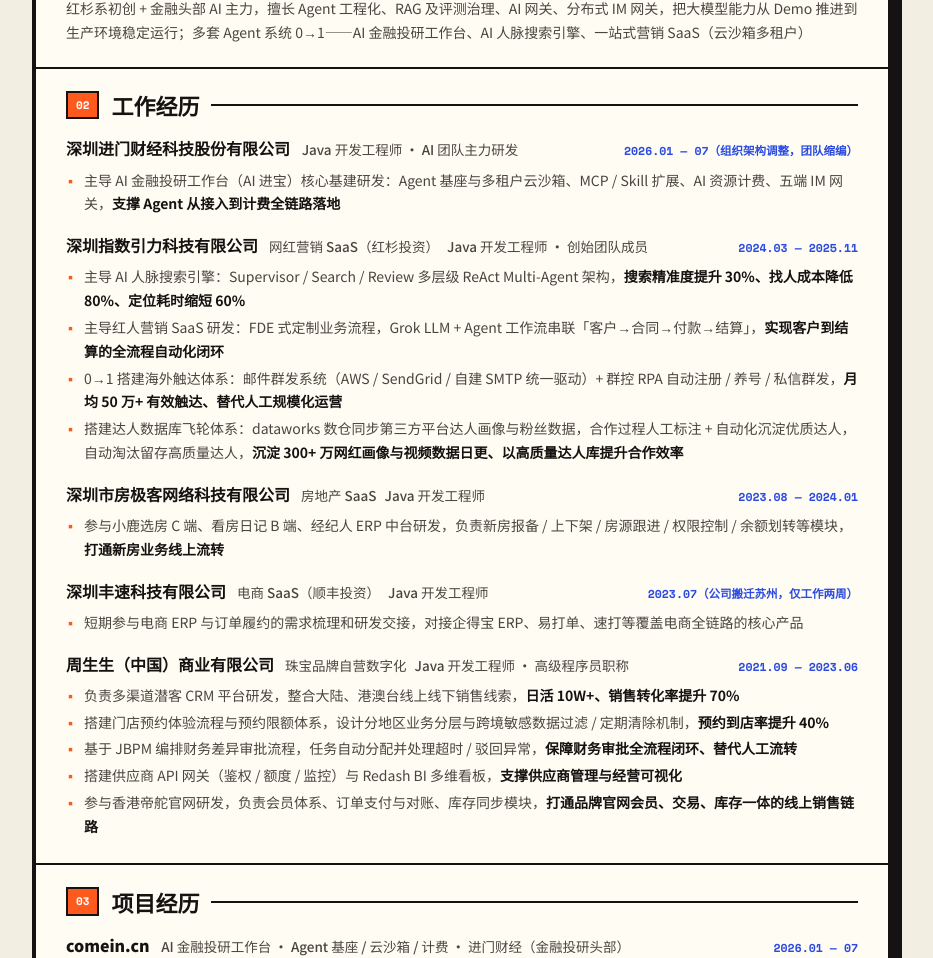
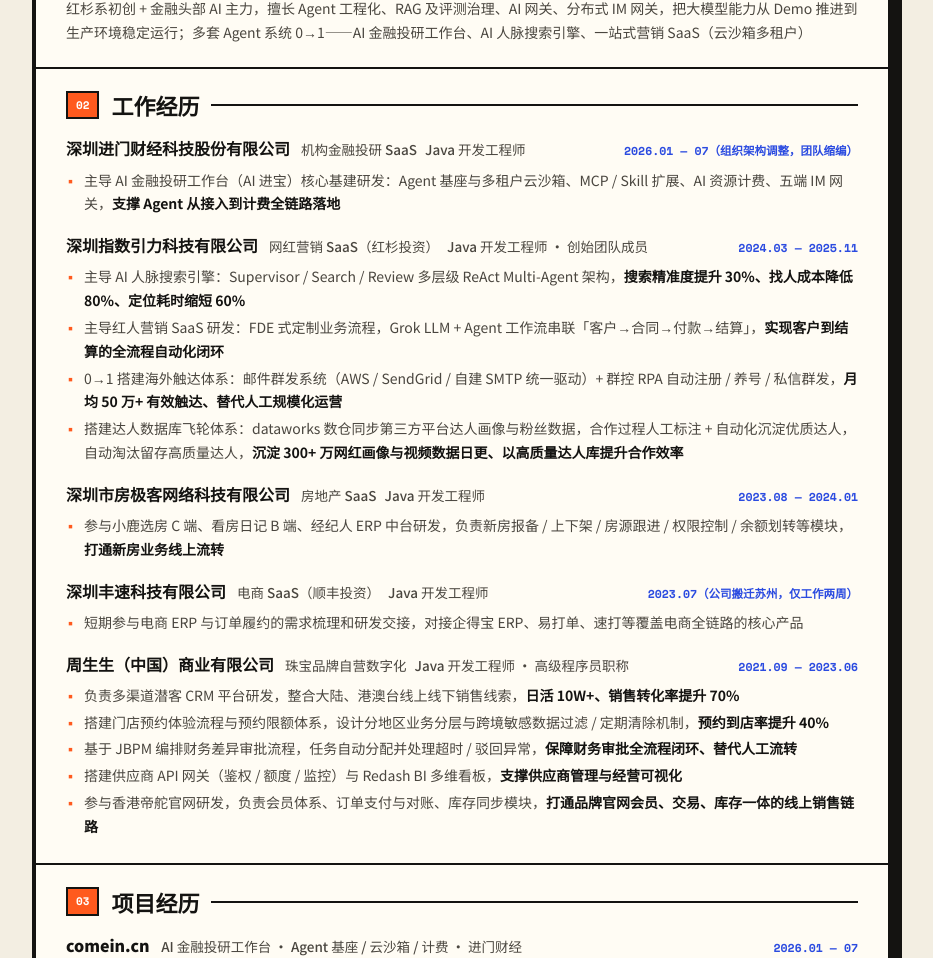
Before and after one commit to shenge-work/shenge-work.github.io, a plain HTML site: page resume.html in a window 1280 px wide. Shown: the part 274-1232 px from the top of the page, without its empty margins (178-1111 px from the left). Drawn offline with nearby package versions, Linux system fonts and the light colour scheme.

```diff
--- a/resume.html
+++ b/resume.html
@@ -430,7 +430,7 @@
     <div class="sec-title"><span class="sec-no">02</span><h2>工作经历</h2><span class="sec-line"></span></div>
     <div class="item">
       <div class="item-head">
-        <p class="item-title">深圳进门财经科技股份有限公司 <span>Java 开发工程师 · AI 团队主力研发</span></p>
+        <p class="item-title">深圳进门财经科技股份有限公司<span> 机构金融投研 SaaS</span><span>Java 开发工程师</span></p>
         <span class="item-time">2026.01 — 07（组织架构调整，团队缩编）</span>
       </div>
       <ul class="pts">
@@ -487,7 +487,7 @@
     <div class="sec-title"><span class="sec-no">03</span><h2>项目经历</h2><span class="sec-line"></span></div>
     <div class="item">
       <div class="item-head">
-        <p class="item-title"><a href="https://comein.cn" target="_blank" rel="noopener noreferrer">comein.cn</a> <span>AI 金融投研工作台 · Agent 基座 / 云沙箱 / 计费 · 进门财经（金融投研头部）</span></p>
+        <p class="item-title"><a href="https://comein.cn" target="_blank" rel="noopener noreferrer">comein.cn</a> <span>AI 金融投研工作台 · Agent 基座 / 云沙箱 / 计费 · 进门财经</span></p>
         <span class="item-time">2026.01 — 07</span>
       </div>
       <ul class="pts">
```
